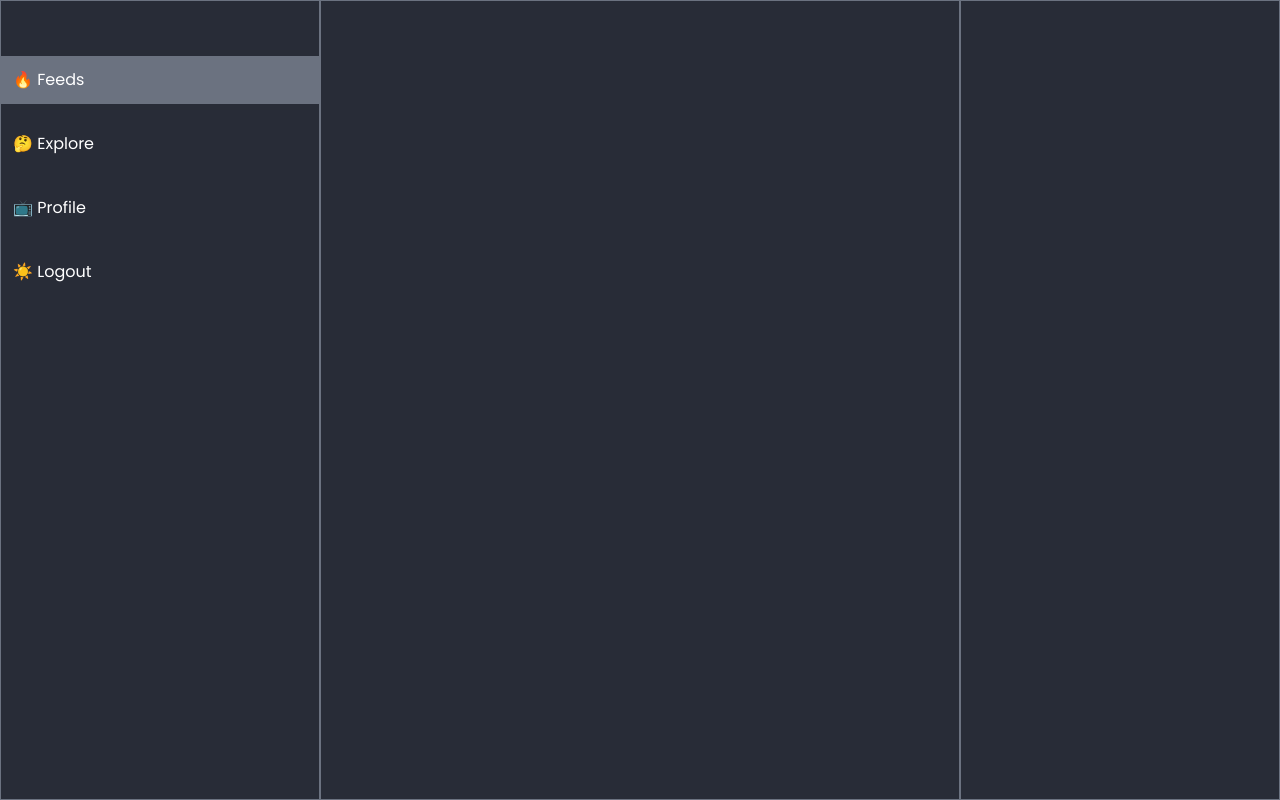
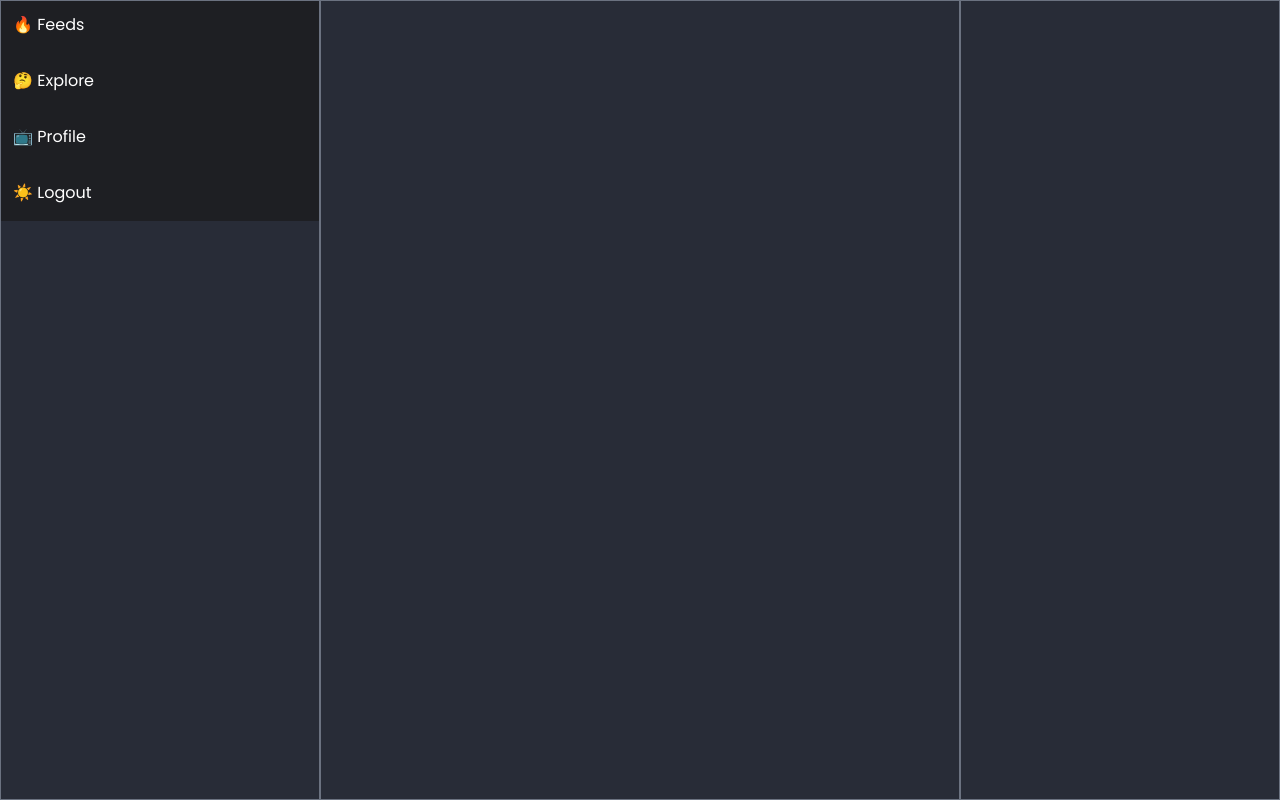
Before and after one commit to Avin008/social-media-app, a Next.js app: page /feeds in a window 1280 px wide. Built offline with nearby package versions, Linux system fonts and the light colour scheme.

Commit message:
style: updated styles

```diff
--- a/components/Sidebar.tsx
+++ b/components/Sidebar.tsx
@@ -1,16 +1,16 @@
 const Sidebar = () => {
   return (
-    <ul className="h-fit text-white space-y-4 sticky top-14">
-      <li className="hover:bg-gray-500 bg-gray-500 p-3 cursor-pointer">
+    <ul className="pb-1 space-y-2 text-white cursor-pointer bg-[#1E1F23] flex flex-col">
+      <li className="hover:bg-brand rounded-l-md cursor-pointer transition-all p-3">
         🔥 Feeds
       </li>
-      <li className="hover:bg-gray-500 p-3 cursor-pointer">
+      <li className="hover:bg-brand rounded-l-md cursor-pointer transition-all p-3">
         🤔 Explore
       </li>
-      <li className="hover:bg-gray-500 p-3 cursor-pointer">
+      <li className="hover:bg-brand rounded-l-md cursor-pointer transition-all p-3">
         📺 Profile
       </li>
-      <li className="hover:bg-gray-500 p-3 cursor-pointer">
+      <li className="hover:bg-brand rounded-l-md cursor-pointer transition-all p-3">
         ☀️ Logout
       </li>
     </ul>
```
